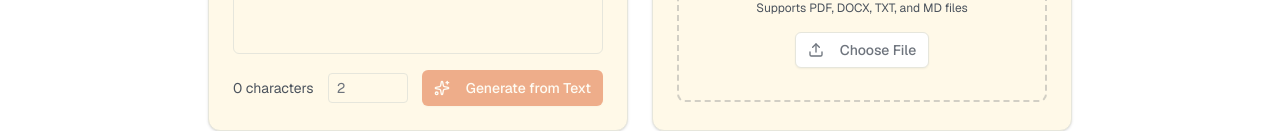
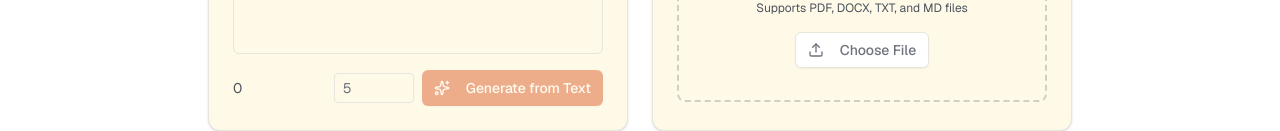
Before and after one commit to haneefojay/AI-Flashcard-Generator, a Next.js app in the folder frontend/: page /generate in a window 1280 px wide. Shown: the part 694-825 px from the top of the page. Built offline with nearby package versions, Linux system fonts and the light colour scheme; no server answers.

Commit message:
ui polish and better error handling

```diff
--- a/frontend/src/app/generate/page.tsx
+++ b/frontend/src/app/generate/page.tsx
@@ -15,7 +15,7 @@ import { LoadingSpinner } from "@/components/loading-spinner"
 
 export default function GeneratePage() {
   const [inputText, setInputText] = useState("")
-  const [count, setCount] = useState(2)
+  const [count, setCount] = useState(5)
   const [isDragOver, setIsDragOver] = useState(false)
   const [uploadedFile, setUploadedFile] = useState<File | null>(null)
   const fileInputRef = useRef<HTMLInputElement>(null)
@@ -184,17 +184,17 @@ export default function GeneratePage() {
                   />
 
                   <div className="flex items-center justify-between">
-                    <div className="text-sm text-muted-foreground">{inputText.length} characters</div>
-                    <div>
+                    <div className="text-sm text-muted-foreground">{inputText.length}</div>
+                      <div className="flex items-center justify-between">
                         <input
                           type="number"
                           min={1}
                           value={count}
                           onChange={(e) => setCount(Number(e.target.value))}
-                        className="w-20 px-2 py-1 border rounded text-sm"
+                          className="w-20 px-2 py-1 border rounded text-sm mr-2"
                           disabled={isLoading}
                         />
-                    </div>
+
                         <Button
                           onClick={handleGenerateFromText}
                           disabled={!hasTextInput || !isHealthy || isLoading}
@@ -212,6 +212,7 @@ export default function GeneratePage() {
                             </>
                           )}
                         </Button>
+                      </div>
                   </div>
                 </CardContent>
               </Card>
@@ -315,11 +316,16 @@ export default function GeneratePage() {
             </div>
 
             {error && (
-              <Card className="border-destructive/20 bg-destructive/5">
+              <Card className="border-red-500 bg-red-50 dark:bg-red-900/10">
                 <CardContent className="p-4">
                   <div className="flex items-start gap-3">
-                    <AlertCircle className="h-5 w-5 text-destructive mt-0.5" />
-                    <div className="text-sm text-destructive-foreground">{error}</div>
+                    <AlertCircle className="h-5 w-5 text-red-600 dark:text-red-400 mt-0.5" />
+                    <div className="flex-1">
+                      <div className="text-base font-semibold text-red-600 dark:text-red-400">Error</div>
+                      <div className="text-sm text-red-600 dark:text-red-400 mt-1">
+                        {error}
+                      </div>
+                    </div>
                   </div>
                 </CardContent>
               </Card>
--- a/frontend/src/lib/api-client.ts
+++ b/frontend/src/lib/api-client.ts
@@ -96,13 +96,19 @@ class ApiClient {
       })
 
       if (!response.ok) {
+        const errorData = await response.json().catch(() => null)
+        const errorMessage = errorData?.detail || `Failed to process file: ${response.status}`
+
+        if (response.status === 413){
+          throw new Error("File is too large.Please try a smaller file.")
+        }
         if (response.status === 422) {
           throw new Error("Invalid file format or content. Please check your file and try again.")
         }
         if (response.status >= 500) {
-          throw new Error("Server error. Please try again later.")
+          throw new Error(`Server error: ${errorMessage}`)
         }
-        throw new Error(`Failed to process file: ${response.status}`)
+        throw new Error(errorMessage)
       }
 
       const data = await response.json()
```
Also changed, not shown: 1 other file (tests, documents, lock files or other folders). Lines whose indentation alone changed are shown as unchanged.
